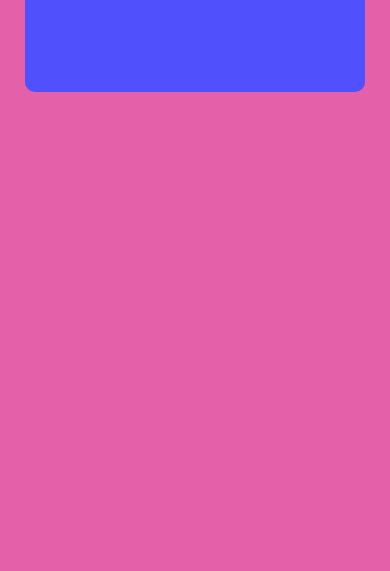
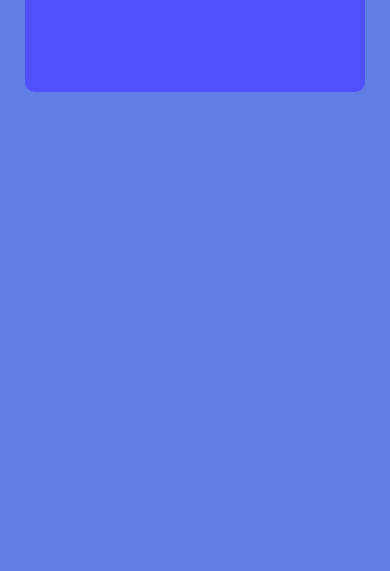
Before and after one commit to yashKappa/list, a plain HTML site: page index.html in a window 390 px wide. Shown: the part 273-844 px from the top of the page. Drawn offline with nearby package versions, Linux system fonts and the light colour scheme; a web font is replaced by a local one.

Commit message:
Update style.css

```diff
--- a/style.css
+++ b/style.css
@@ -140,7 +140,7 @@ ul li span:hover{
 
 @media screen and (max-width: 992px) {
     body {
-      background-color: rgb(228, 96, 169);
+      background-color: rgb(96, 126, 228);
     }
     input{
         flex: 1;
```
